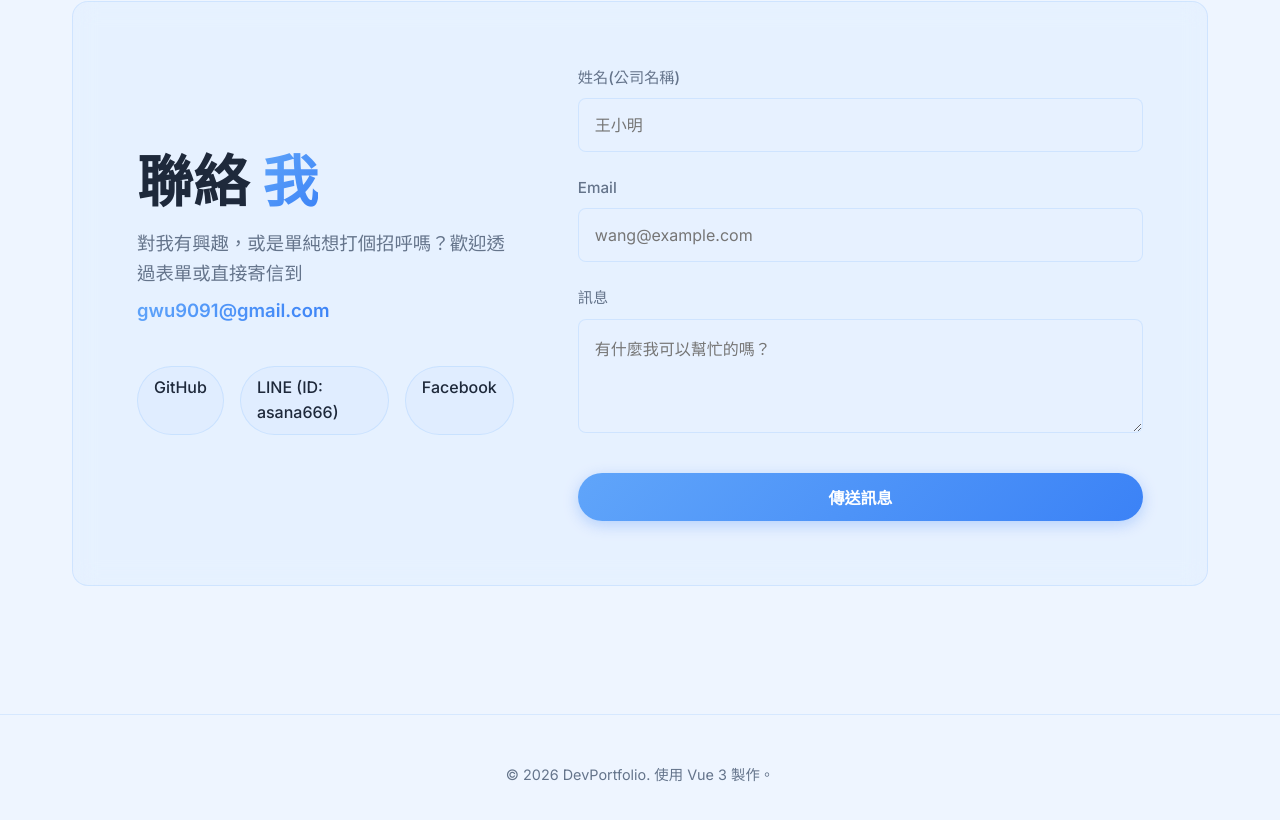
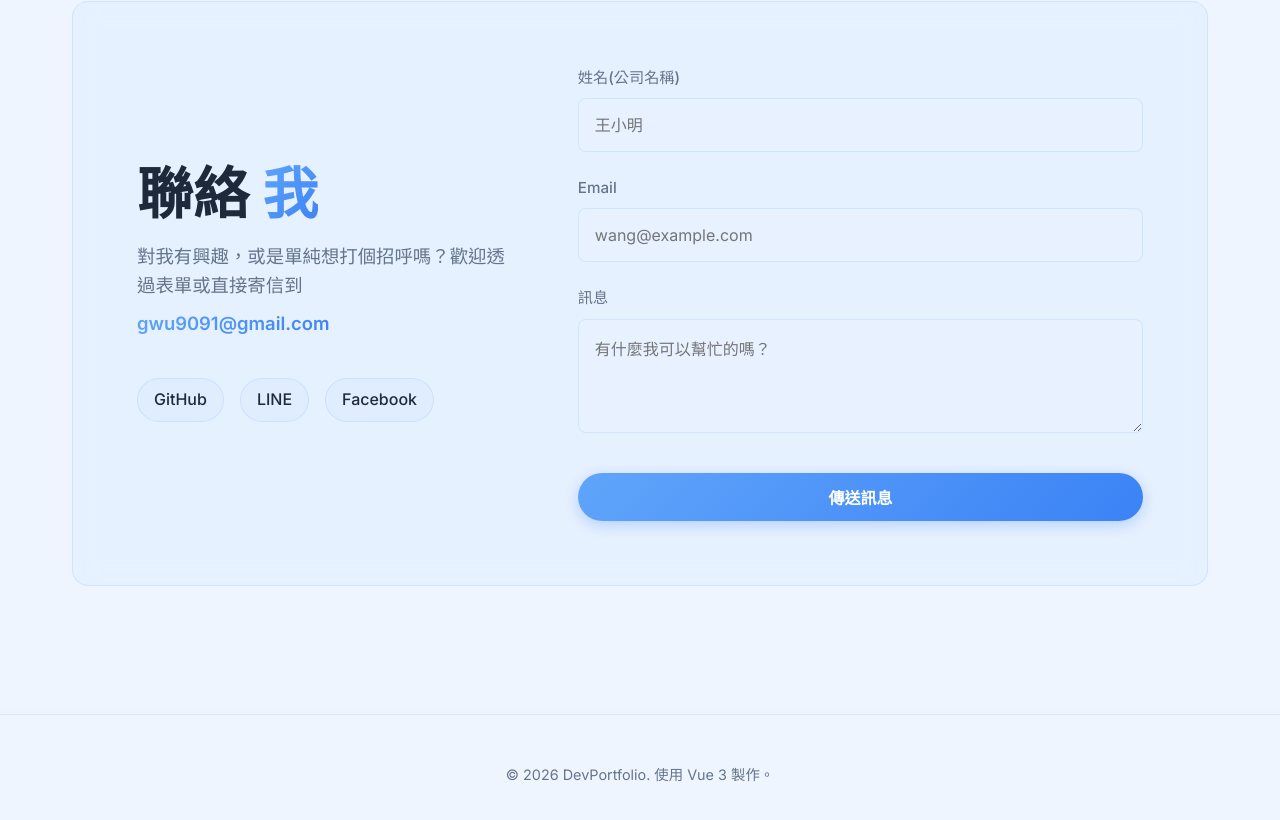
Before and after one commit to gwu9091/personal-portfolio, a Vue app: page / in a window 1280 px wide. Shown: the part 4640-5460 px from the top of the page. Built offline with nearby package versions, Linux system fonts and the light colour scheme.

Commit message:
Update LINE social link text

```diff
--- a/src/components/ContactSection.vue
+++ b/src/components/ContactSection.vue
@@ -13,7 +13,7 @@
 
         <div class="social-links">
           <a href="https://github.com/gwu9091" target="_blank" class="social-icon">GitHub</a>
-          <a href="https://line.me/ti/p/~asana666" target="_blank" class="social-icon">LINE (ID: asana666)</a>
+          <a href="https://line.me/ti/p/~asana666" target="_blank" class="social-icon">LINE</a>
           <a href="https://www.facebook.com/wu.guan.zhong.2025" target="_blank" class="social-icon">Facebook</a>
         </div>
       </div>
```
